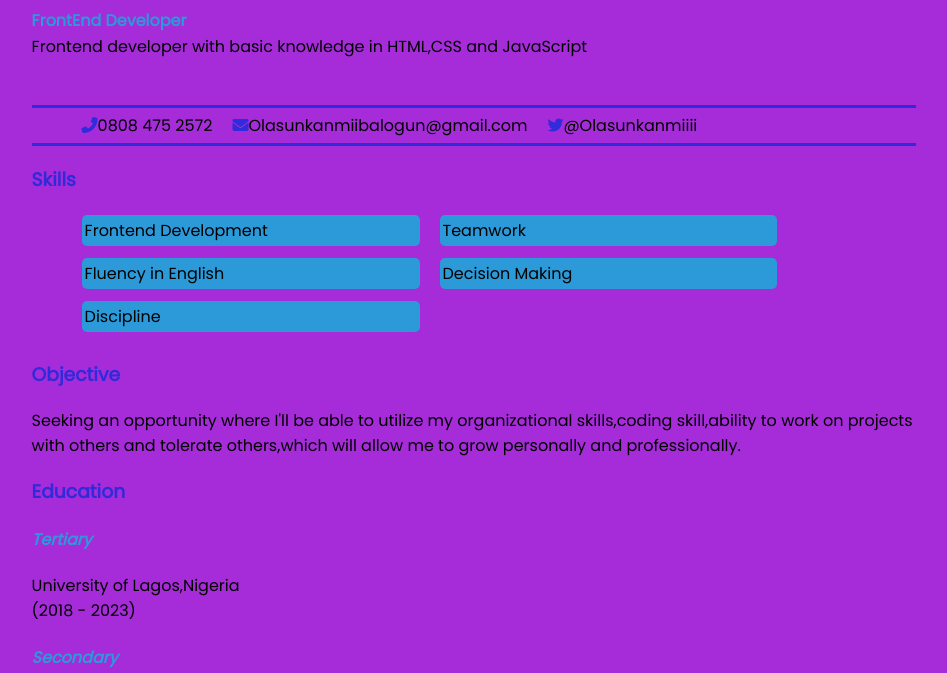
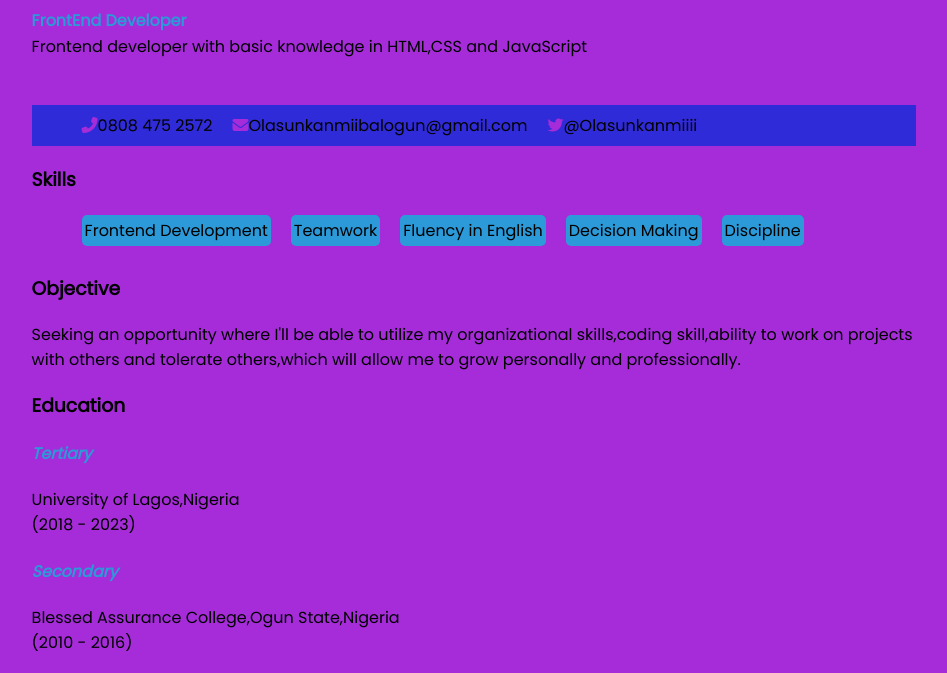
Before and after one commit to SiR-PENt/portfolio-site, a plain HTML site: page index.html in a window 1280 px wide. Shown: the part 159-832 px from the top of the page, without its empty margins (166-1113 px from the left). Drawn offline with Linux system fonts and the light colour scheme.

Commit message:
some changes

```diff
--- a/index.html
+++ b/index.html
@@ -21,13 +21,13 @@
 		</div>
 	 </header>
 
-	    <nav class = nav-bar >
+	    <div class = nav-bar >
 	    <ul>
-	    <li><i class="fas fa-phone-alt" style="color:#302BDB"></i>0808 475 2572</li>
-	    <li><i class="fas fa-envelope" style="display:inline;color:#302BDB"></i>Olasunkanmiibalogun@gmail.com</em></li>
-	    <li><i class="fab fa-twitter" style="color:#302BDB"></i>@Olasunkanmiiii</li>
+	    <li><i class="fas fa-phone-alt" style="color:#A52CD8"></i>0808 475 2572</li>
+	    <li><i class="fas fa-envelope" style="display:inline;color:#A52CD8"></i>Olasunkanmiibalogun@gmail.com</em></li>
+	    <li><i class="fab fa-twitter" style="color:#A52CD8"></i>@Olasunkanmiiii</li>
 	    </ul>
-	  </nav>
+	</div>
 
 	<section>
 
--- a/style.css
+++ b/style.css
@@ -21,24 +21,27 @@ body {
 	position:relative;
 	bottom:10px;
 }
+@media (max-width:500px)
 h3 {
 	color:#302BD8;
 	font-weight:900;
 }
 h4{
-	color:#2C99D8;#302BD8;
+	color:#2C99D8;
 }
 header p {
     position:relative;
 	bottom: 20px;
 }
-nav {
+.nav-bar {
+	background-color:#302BD8;
 	border-top:3px solid #302BD8;
 	border-bottom:3px solid #302BD8;
-
+	position:sticky;
+	top:10px;
 
 }
-nav > ul {
+div > ul {
 	display: flex;
 	flex-wrap:wrap;
 	list-style:none;
@@ -57,7 +60,7 @@ ul {
 .skills {
 	margin:10px 10px;
 	padding:3px;
-	width:40%;
+	width:fit-content;
 	margin-top:2px;
 	background-color:#2C99D8;
 	border-radius:5px;
```
